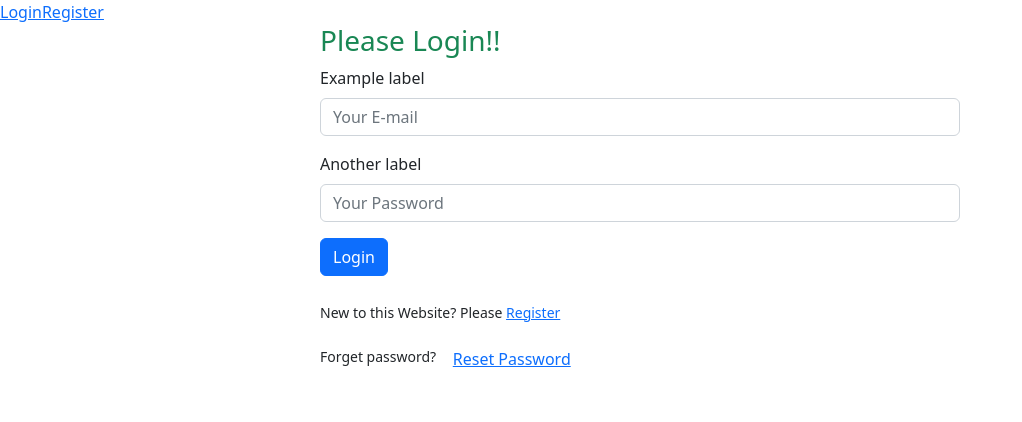
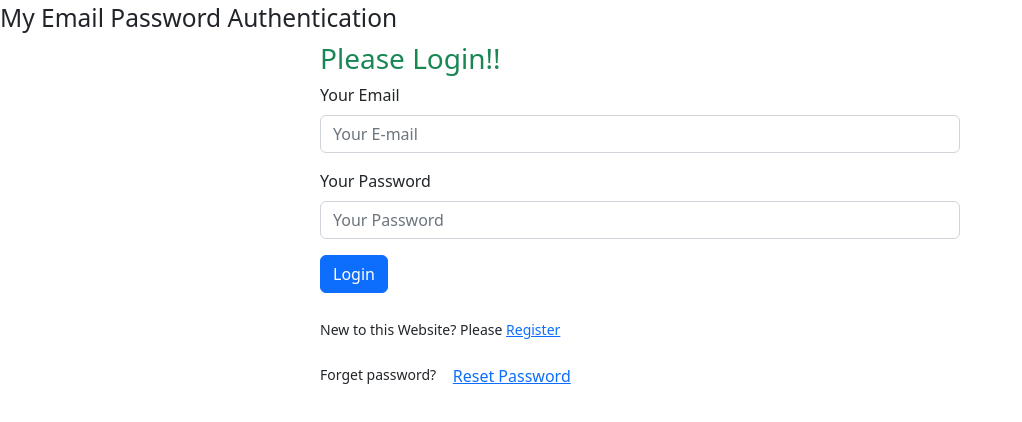
Before and after one commit to sakibnazmus1/email-password-auth, a React (Create React App) app: page /login in a window 1280 px wide. Shown: the top 422 px of the page, without its empty margins (0-1022 px from the left). Built offline with nearby package versions, Linux system fonts and the light colour scheme.

Commit message:
update number 5

```diff
--- a/src/components/LoginBootstrap.js
+++ b/src/components/LoginBootstrap.js
@@ -53,11 +53,11 @@ const LoginBootstrap = () => {
             <h3 className='text-success'>Please Login!!</h3>
             <form onSubmit={handleSubmit}>
                 <div className="mb-3">
-                    <label htmlFor="formGroupExampleInput" className="form-label">Example label</label>
+                    <label htmlFor="formGroupExampleInput" className="form-label">Your Email</label>
                     <input onBlur={handleEmailBlur} type="email" name='email' className="form-control" id="formGroupExampleInput" placeholder="Your E-mail" required />
                 </div>
                 <div className="mb-3">
-                    <label htmlFor="formGroupExampleInput2" className="form-label">Another label</label>
+                    <label htmlFor="formGroupExampleInput2" className="form-label">Your Password</label>
                     <input type="password" name='password' className="form-control" id="formGroupExampleInput2" placeholder="Your Password" required />
                 </div>
                 <button className="btn btn-primary" type="submit">Login</button>
--- a/src/layout/Main.js
+++ b/src/layout/Main.js
@@ -3,10 +3,7 @@ import { Outlet, Link } from 'react-router-dom';
 const Main = () => {
     return (
         <div>
-            <nav>
-                <Link to='/login'>Login</Link>
-                <Link to='/register'>Register</Link>
-            </nav>
+            <h3><small>My Email Password Authentication</small></h3>
             <Outlet></Outlet>
         </div>
     );
```
